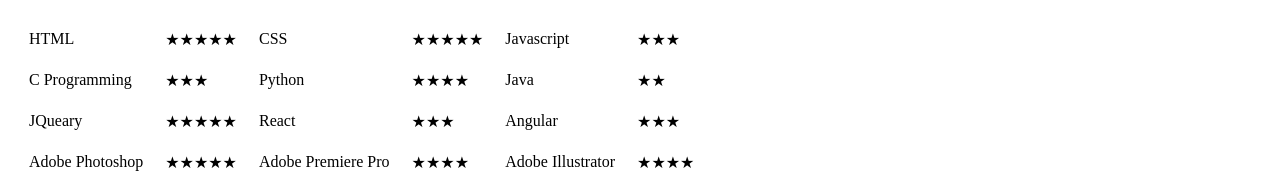
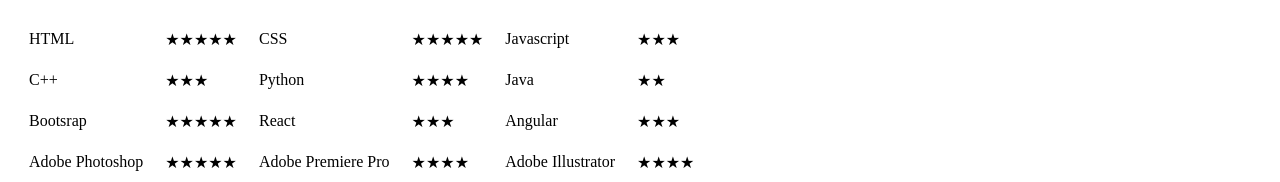
Before and after one commit to csabdulgaffar/CVwithHTML, a plain HTML site: page index.html in a window 1280 px wide. Shown: the part 1276-1458 px from the top of the page. Drawn offline with Linux system fonts and the light colour scheme.

Commit message:
updated bootstrap

```diff
--- a/index.html
+++ b/index.html
@@ -132,9 +132,9 @@
             <td>★★★★★</td>
             <td>Javascript</td>
             <td>★★★</td>
-        </tr>
+                  </tr>
         <tr>
-            <td>C Programming</td>
+            <td>C++</td>
             <td>★★★</td>
             <td>Python</td>
             <td>★★★★</td>
@@ -142,7 +142,7 @@
             <td>★★</td>
         </tr>
         <tr>
-            <td>JQueary</td>
+            <td>Bootsrap</td>
             <td>★★★★★</td>
             <td>React</td>
             <td>★★★</td>
```
